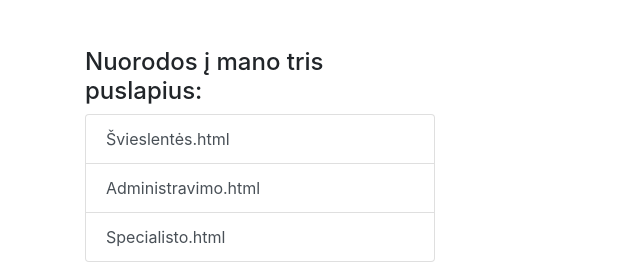
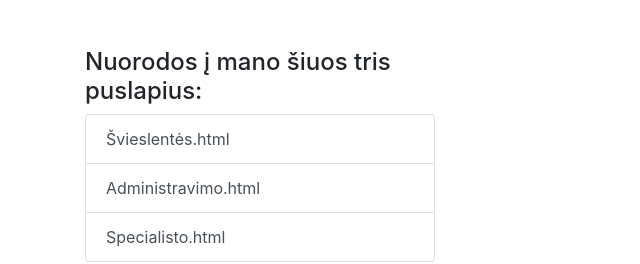
Before and after one commit to ieva1919/NFQ-Akademija-, a plain HTML site: page index.html in a window 1280 px wide. Shown: the full height of the page, 0-640 px from the left. Drawn offline with nearby package versions, Linux system fonts and the light colour scheme.

Commit message:
pakeitimas

```diff
--- a/index.html
+++ b/index.html
@@ -9,7 +9,7 @@
     <div class="container">
         <div class="row mt-5">
             <div class="col-sm-4">
-                <h4>Nuorodos į mano tris puslapius:</h4>
+                <h4>Nuorodos į mano šiuos tris puslapius:</h4>
                 <div class="list-group">
                     <a href="Švieslentės.html" target="_blank" class="list-group-item list-group-item-action">Švieslentės.html</a>
                     <a href="administravimo.html" target="_blank" class="list-group-item list-group-item-action">Administravimo.html</a>
```
